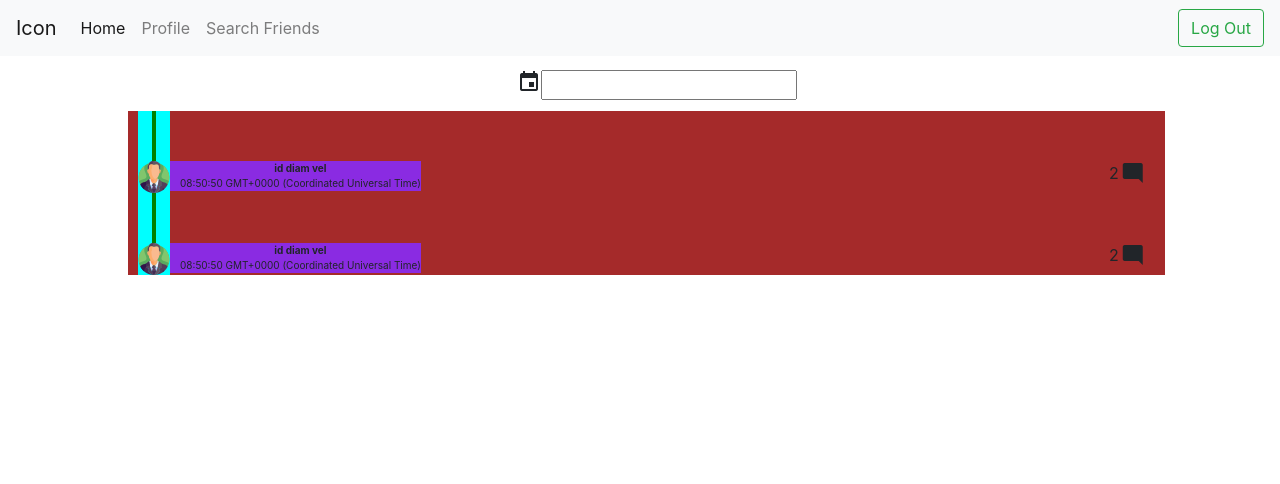
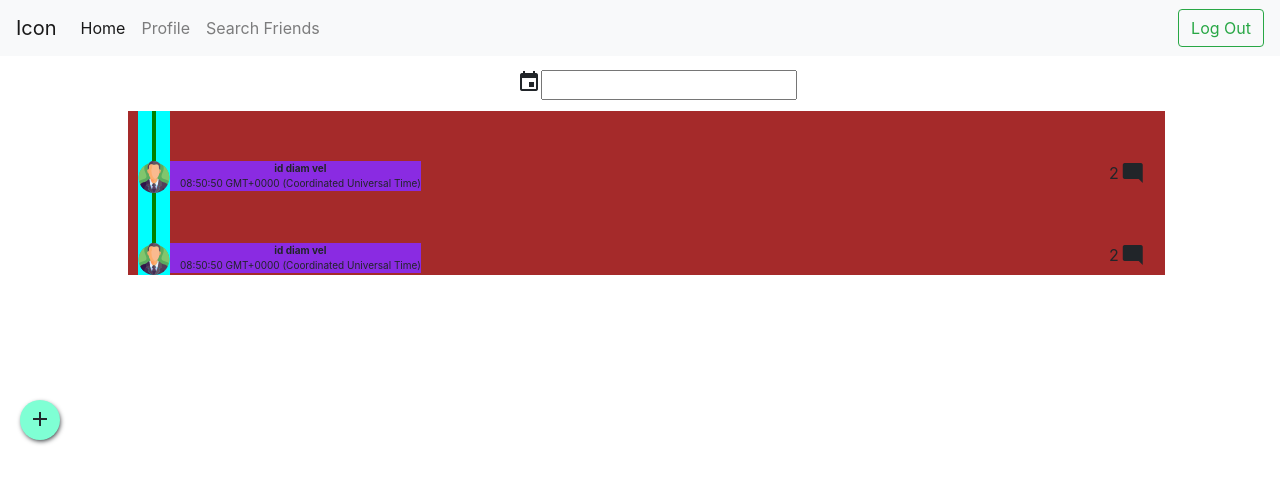
Before and after one commit to shobhi1310/timeline, a React (Create React App) app: page / in a window 1280 px wide. Shown: the top 484 px of the page. Built offline with nearby package versions, Linux system fonts and the light colour scheme.

Commit message:
minor change to home page

```diff
--- a/src/components/Home.js
+++ b/src/components/Home.js
@@ -2,6 +2,7 @@ import React, { Component } from 'react';
 import DatePicker from 'react-datepicker';
 import "react-datepicker/dist/react-datepicker.css";
 import Populator from './Populator';
+import EventAdder from './EventAdder';
 
 export class Home extends Component {
     render() {
@@ -19,6 +20,7 @@ export class Home extends Component {
                     <Populator/>
                     <Populator/>
                 </div>
+                <EventAdder/>
             </div>
         )
     }
```
